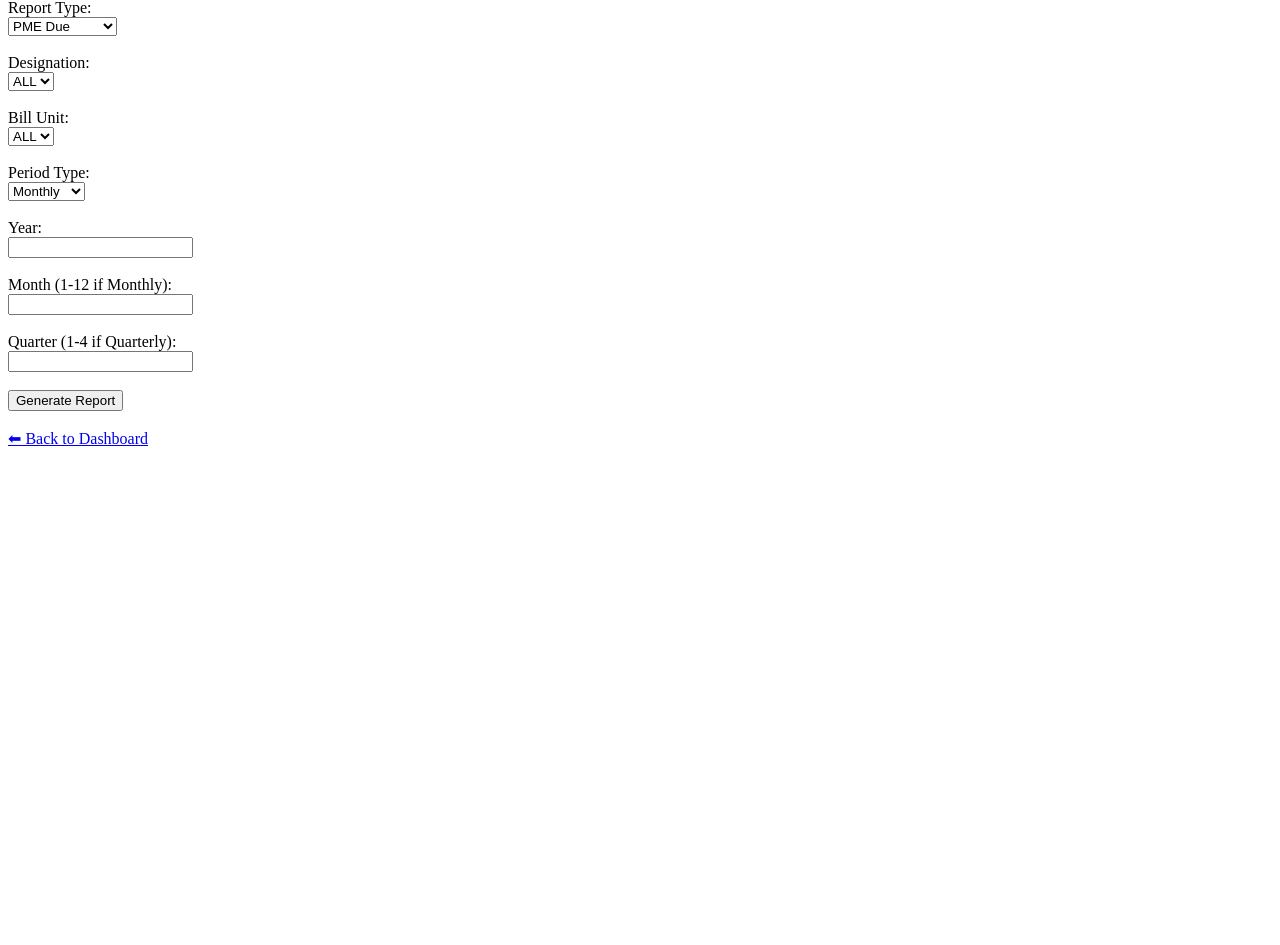
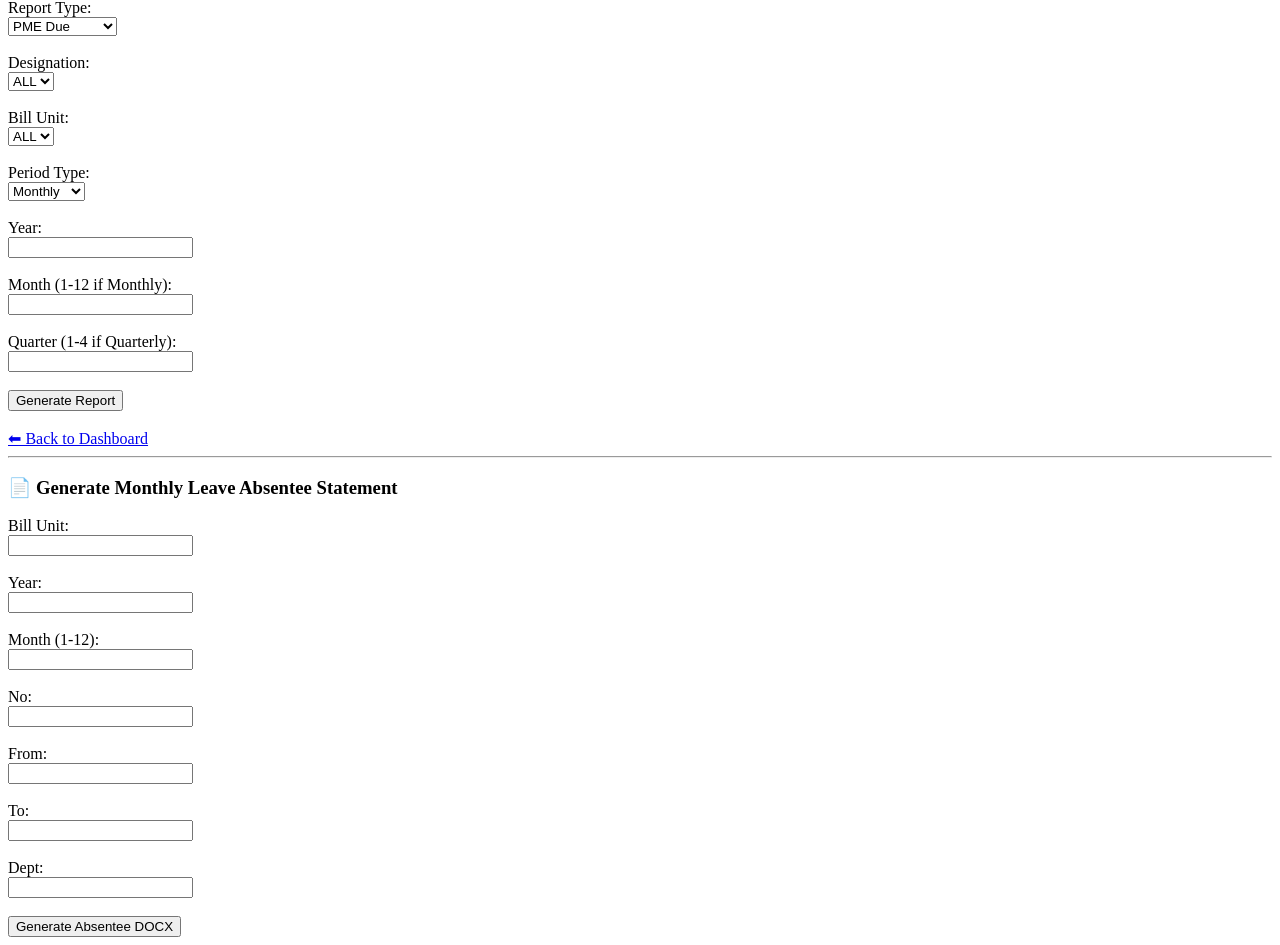
Before and after one commit to debababun/HRM-APP, a FastAPI app: page /reports in a window 1280 px wide. Shown: the part 69-1014 px from the top of the page. Before the commit the page ends 515 px from the top, so only its background shows below. Run offline with FastAPI, Linux system fonts and the light colour scheme.

Commit message:
Add leave absentee statement generation form
Added a form to generate a monthly leave absentee statement with required fields.

```diff
--- a/templates/reports.html
+++ b/templates/reports.html
@@ -62,6 +62,35 @@
 
 <br>
 <a href="/dashboard">⬅ Back to Dashboard</a>
+<hr>
 
+<h3>📄 Generate Monthly Leave Absentee Statement</h3>
+
+<form method="post" action="/reports/leave-absentee">
+
+<label>Bill Unit:</label><br>
+<input type="text" name="bill_unit" required><br><br>
+
+<label>Year:</label><br>
+<input type="number" name="year" required><br><br>
+
+<label>Month (1-12):</label><br>
+<input type="number" name="month" required><br><br>
+
+<label>No:</label><br>
+<input type="text" name="letter_no" required><br><br>
+
+<label>From:</label><br>
+<input type="text" name="from_officer" required><br><br>
+
+<label>To:</label><br>
+<input type="text" name="to_officer" required><br><br>
+
+<label>Dept:</label><br>
+<input type="text" name="dept" required><br><br>
+
+<button type="submit">Generate Absentee DOCX</button>
+
+</form>
 </body>
 </html>
```
